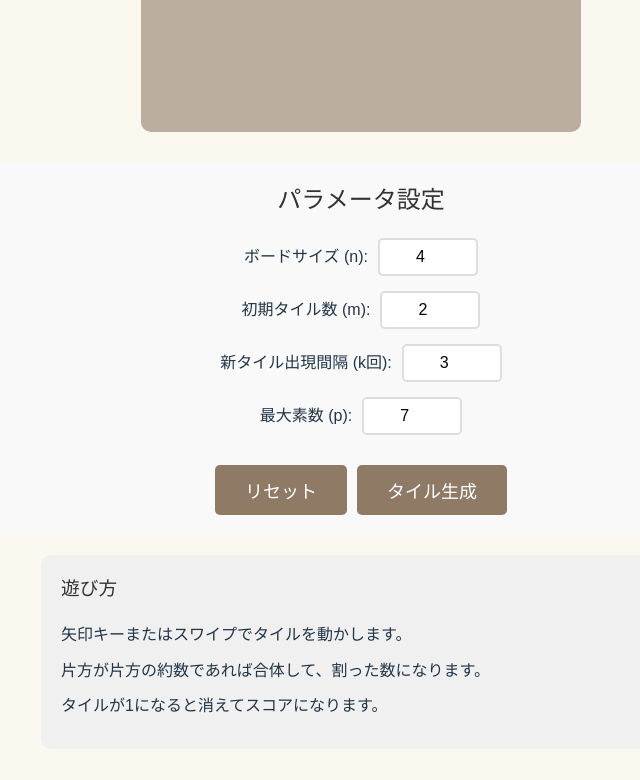
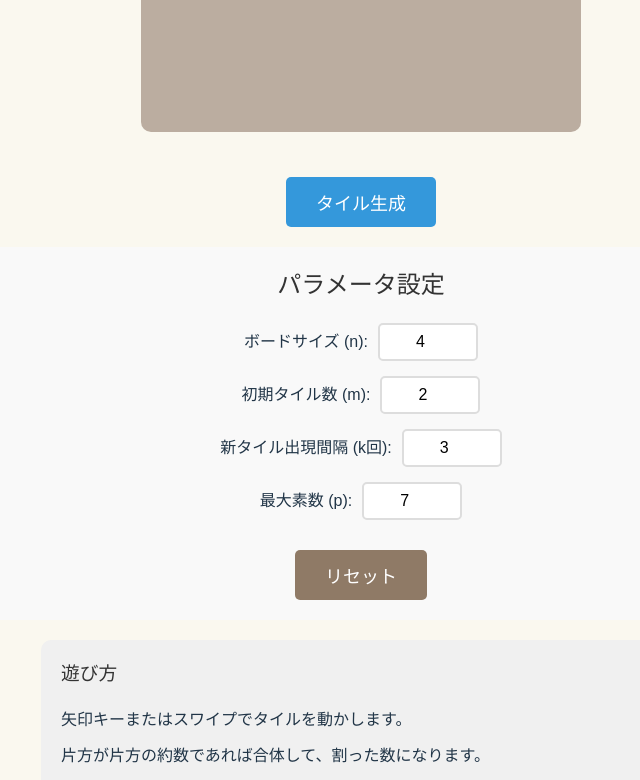
Before and after one commit to tanashou1/prime-factorization-game, a React (Vite) app: page / in a window 1280 px wide. Shown: the part 467-1247 px from the top of the page, without its empty margins (279-919 px from the left). Built offline with nearby package versions, Linux system fonts and the light colour scheme.

Commit message:
Fix issue #23: Move tile generation button closer to board
Co-authored-by: tanashou1 <35059561+tanashou1@users.noreply.github.com>

```diff
--- a/src/Game.css
+++ b/src/Game.css
@@ -337,6 +337,18 @@ button:active {
   background-color: #7f6a56;
 }
 
+.generate-tile-button {
+  background-color: #3498db;
+}
+
+.generate-tile-button:hover {
+  background-color: #4aa3df;
+}
+
+.generate-tile-button:active {
+  background-color: #2980b9;
+}
+
 .instructions {
   background-color: #f0f0f0;
   padding: 20px;
--- a/src/Game.tsx
+++ b/src/Game.tsx
@@ -827,6 +827,10 @@ export default function Game() {
         )}
       </div>
 
+      <div style={{ display: 'flex', justifyContent: 'center', margin: '20px 0' }}>
+        <button onClick={handleGenerateTile} className="generate-tile-button">タイル生成</button>
+      </div>
+
       <div className="controls">
         <h2>パラメータ設定</h2>
         <div className="param">
@@ -877,9 +881,8 @@ export default function Game() {
             />
           </label>
         </div>
-        <div style={{ display: 'flex', gap: '10px', justifyContent: 'center', marginTop: '15px' }}>
+        <div style={{ display: 'flex', justifyContent: 'center', marginTop: '15px' }}>
           <button onClick={handleReset}>リセット</button>
-          <button onClick={handleGenerateTile}>タイル生成</button>
         </div>
       </div>
 
```
